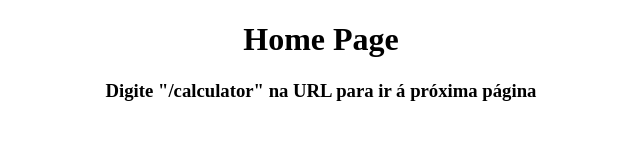
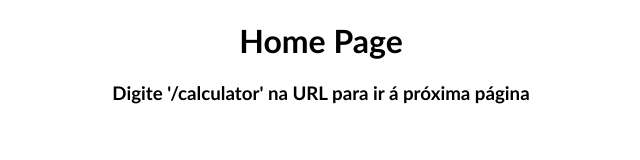
Before and after one commit to IuriDev071/NodeJS, a website: page Web/public/html/homePage.html in a window 1280 px wide. Shown: the whole page, without its empty margins (319-959 px from the left). Drawn offline with Linux system fonts and the light colour scheme.

Commit message:
Add files via upload

```diff
--- a/Web/public/html/homePage.html
+++ b/Web/public/html/homePage.html
@@ -7,9 +7,11 @@
     <title>HOMEPAGE</title>
 </head>
 <body>
-    <center>
+  <center>
+   <font face="calibri">
     <h1>Home Page</h1>
-    <h3>Digite "/calculator" na URL para ir á próxima página</h3>
-    </center>
+    <h3>Digite '/calculator' na URL para ir á próxima página</h3>
+   </font>
+  </center>
 </body>
 </html>
```
Also changed, not shown: 1 other file.
